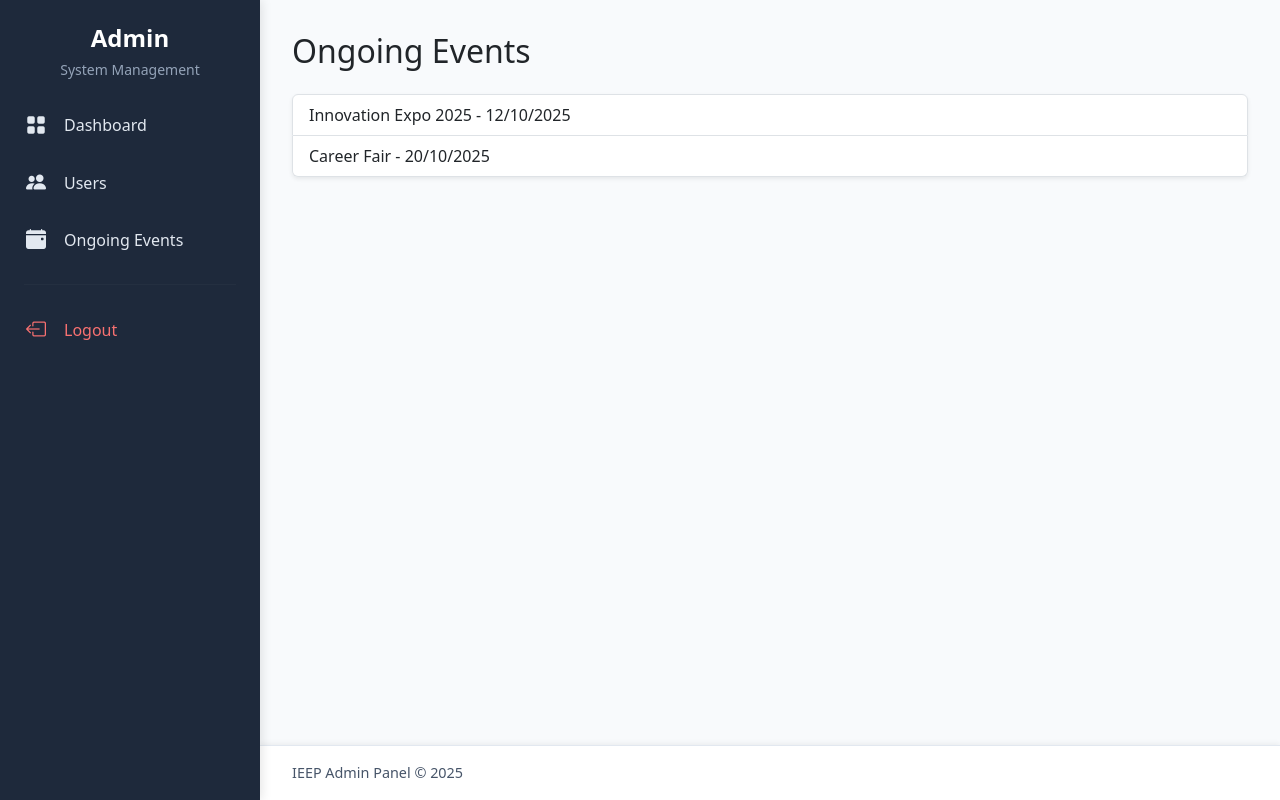
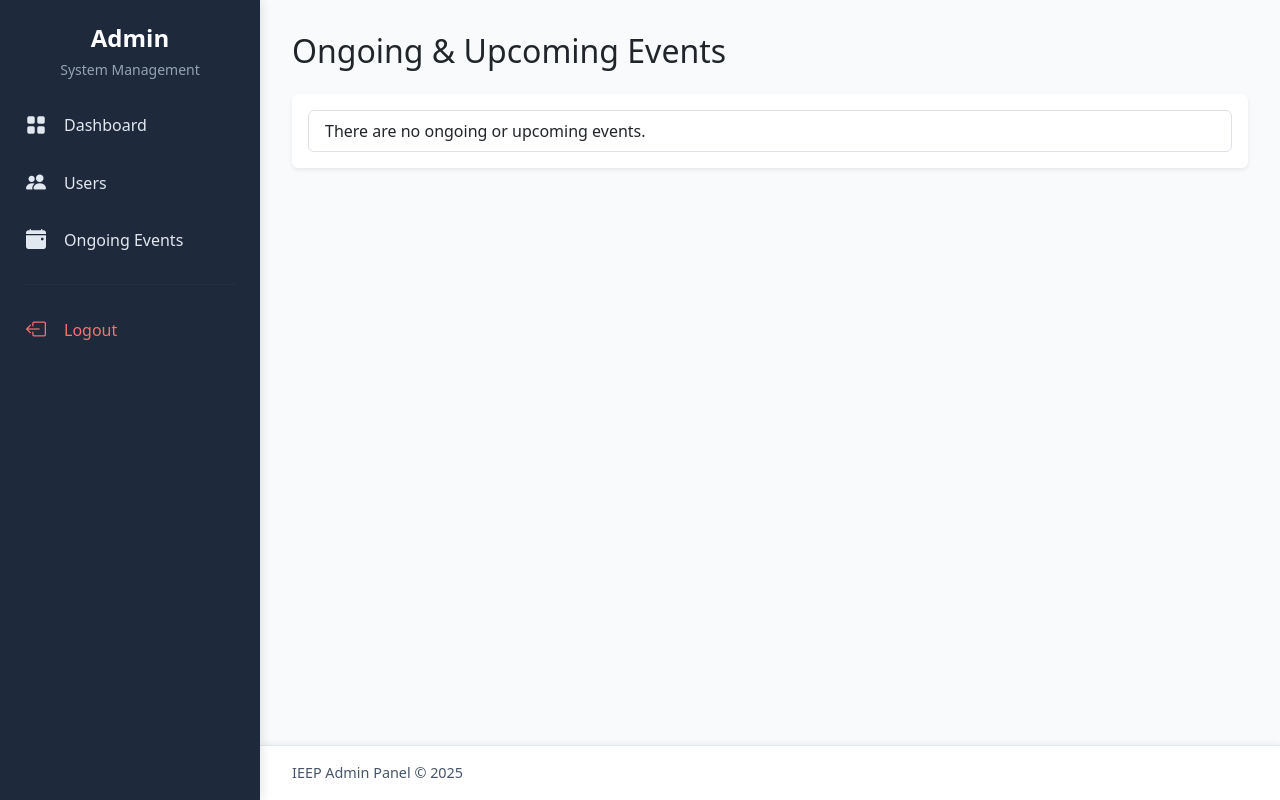
Before and after one commit to alfnjm/ieepmanagement, a CodeIgniter 4 app: the page made by app/Views/admin/events.php in a window 1280 px wide. Run offline with PHP 8.4 and a stand-in for CodeIgniter, Linux system fonts and the light colour scheme; the template is opened without the code that fills it, so the values that code supplies are empty; some libraries are stand-ins or nearby versions.

Commit message:
admin_event

```diff
--- a/app/Views/admin/events.php
+++ b/app/Views/admin/events.php
@@ -1,11 +1,28 @@
 <?= $this->extend('layouts/adminmain') ?>
 <?= $this->section('content') ?>
 
-<h2 class="mb-4">Ongoing Events</h2>
+<h2 class="mb-4">Ongoing & Upcoming Events</h2>
 
-<ul class="list-group shadow-sm">
-  <li class="list-group-item">Innovation Expo 2025 - 12/10/2025</li>
-  <li class="list-group-item">Career Fair - 20/10/2025</li>
-</ul>
+<div class="card shadow-sm border-0">
+    <div class="card-body">
+        <ul class="list-group">
+            <?php if (empty($events)): ?>
+                <li class="list-group-item">There are no ongoing or upcoming events.</li>
+            <?php else: ?>
+                <?php foreach ($events as $event): ?>
+                    <li class="list-group-item d-flex justify-content-between align-items-center">
+                        <div>
+                            <h5 class="mb-1"><?= esc($event['title']) ?></h5>
+                            <small>Location: <?= esc($event['location'] ?? 'N/A') ?></small>
+                        </div>
+                        <span class="badge bg-primary rounded-pill">
+                            <?= esc(date('M d, Y', strtotime($event['date']))) ?>
+                        </span>
+                    </li>
+                <?php endforeach; ?>
+            <?php endif; ?>
+        </ul>
+    </div>
+</div>
 
 <?= $this->endSection() ?>
```
Also changed, not shown: app/Controllers/admin.php (+9 -7 lines).
